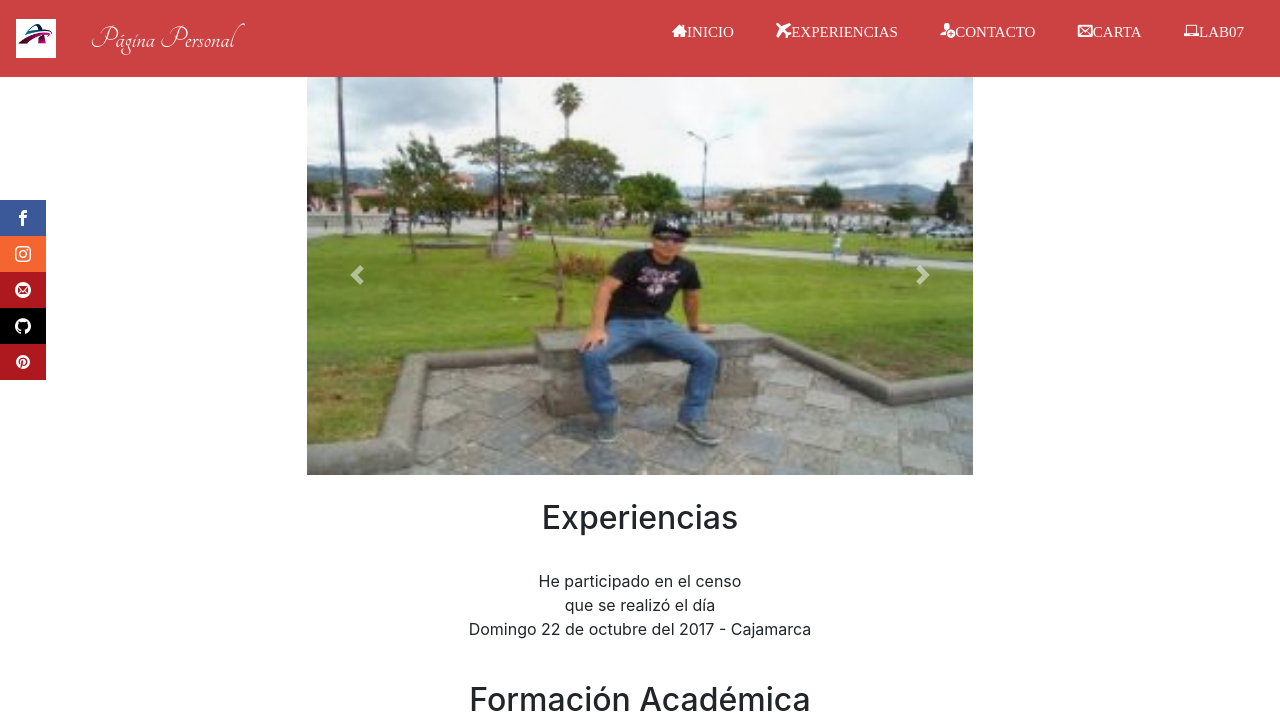
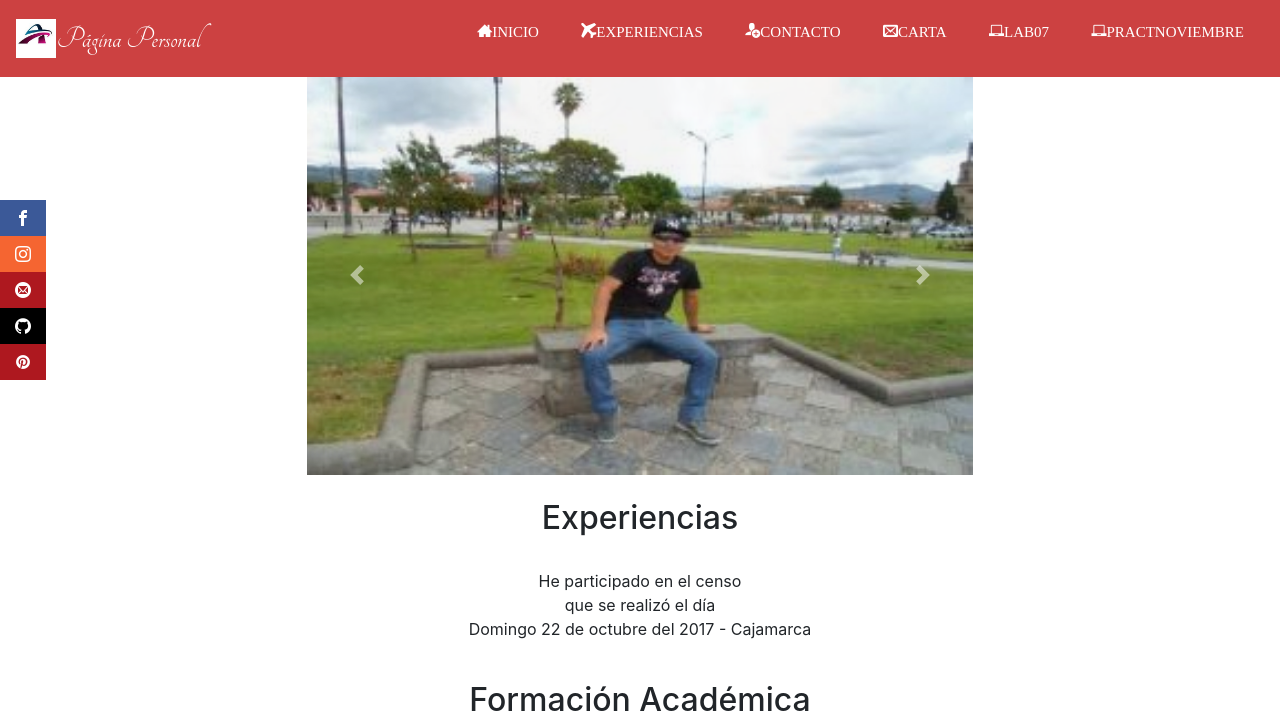
Before and after one commit to AlexMarrufo18/AlexMarrufo18.github.io, a plain HTML site: page about.html in a window 1280 px wide. Shown: the top 725 px of the page. Drawn offline with nearby package versions, Linux system fonts and the light colour scheme; files whose address does not match are found by name.

Commit message:
primer avance

```diff
--- a/about.html
+++ b/about.html
@@ -24,6 +24,7 @@
             <li class="nav_li"><a href="contact.html" class="icon-user-plus">CONTACTO</a></li>
             <li class="nav_li"><a href="carta05.html" class="icon-envelop">CARTA</a></li>
             <li class="nav_li"><a href="lab07.html" class="icon-laptop">LAB07</a></li>
+            <li class="nav_li"><a href="marrufo.html" class="icon-laptop">PRACTNOVIEMBRE</a></li>
         </ul>
     </nav>
 
--- a/styles/estilopersonal.css
+++ b/styles/estilopersonal.css
@@ -35,7 +35,7 @@
 .nav_ul {
     list-style: none;
     display: inline-block;
-    margin-left: 30vw;
+    margin-left: 20vw;
 }
 
 .nav_li {
```
Also changed, not shown: carta05.html (+1 -0 lines), contact.html (+1 -0 lines), index.html (+1 -0 lines), lab07.html (+1 -0 lines), marrufo.html (added), practicanoviembre/practicanoviembre/images/inmobiliario.jpg (added), practicanoviembre/practicanoviembre/images/politica.jpg (added), practicanoviembre/practicanoviembre/images/talento y cultura.jpg (added), practicanoviembre/practicanoviembre/images/turismo.jpg (added), practicanoviembre/practicanoviembre/scripts/marrufo.js (added), practicanoviembre/practicanoviembre/styles/marrufo.css (added).
